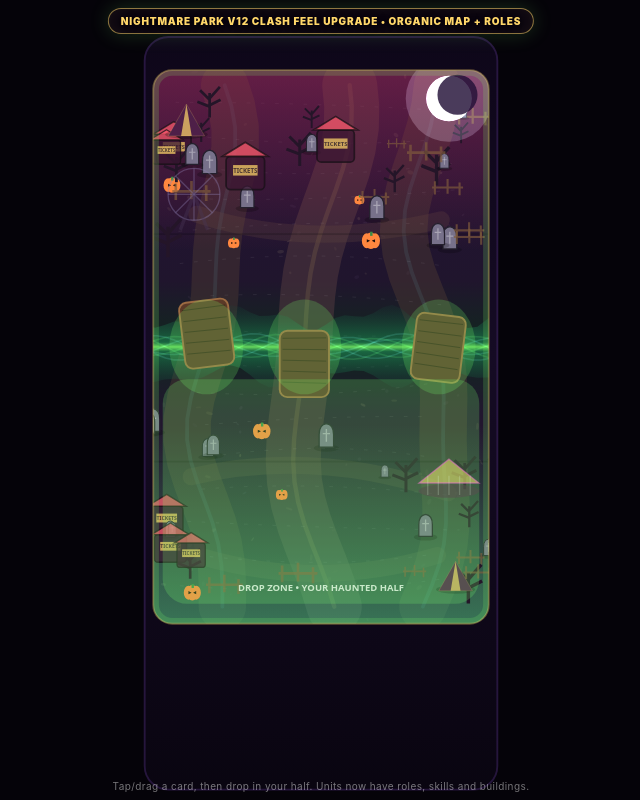
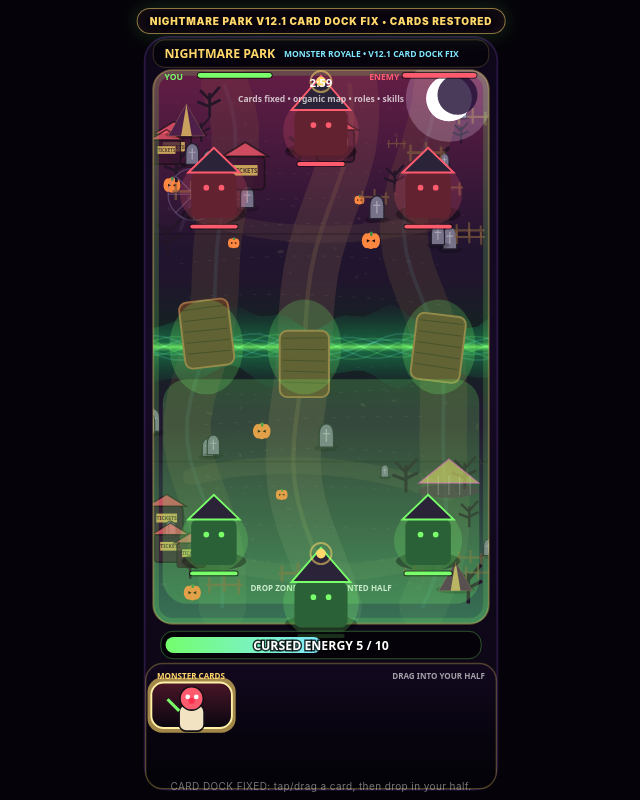
Before and after one commit to awaterman78/Nightmare-Park, a plain HTML site: page index.html in a window 1280 px wide. Shown: the whole page, without its empty margins (319-959 px from the left). Drawn offline with Linux system fonts and the light colour scheme.

Commit message:
Add files via upload

```diff
--- a/index.html
+++ b/index.html
@@ -4,7 +4,7 @@
   <meta charset="utf-8" />
   <meta name="viewport" content="width=device-width, initial-scale=1, maximum-scale=1, user-scalable=no" />
   <meta name="theme-color" content="#090512" />
-  <title>Nightmare Park: Monster Royale — V12 Clash Feel Upgrade</title>
+  <title>Nightmare Park: Monster Royale — V12.1 Card Dock Fix</title>
   <style>
     :root {
       --bg0:#090512;
@@ -72,15 +72,15 @@
   </style>
 </head>
 <body>
-  <div id="versionFlag">NIGHTMARE PARK V12 CLASH FEEL UPGRADE • ORGANIC MAP + ROLES</div>
+  <div id="versionFlag">NIGHTMARE PARK V12.1 CARD DOCK FIX • CARDS RESTORED</div>
   <canvas id="game" aria-label="Nightmare Park Monster Royale game canvas"></canvas>
-  <div id="fallbackText">Tap/drag a card, then drop in your half. Units now have roles, skills and buildings.</div>
+  <div id="fallbackText">CARD DOCK FIXED: tap/drag a card, then drop in your half.</div>
 
 <script>
 (() => {
   'use strict';
 
-  const BUILD = 'V12 CLASH FEEL UPGRADE';
+  const BUILD = 'V12.1 CARD DOCK FIX';
   const V = { w: 390, h: 844 };
   const FIELD = { x: 18, y: 74, w: 354, h: 584, bottom: 658, top: 74, mid: 366 };
   const LANES = [82, 195, 308];
@@ -999,7 +999,7 @@
     roundRect(FIELD.x + 10, FIELD.mid + 34, FIELD.w - 20, FIELD.bottom - FIELD.mid - 55, 26);
     ctx.fill();
     ctx.globalAlpha = .82;
-    ctx.font = '900 10px system-ui';
+    ctx.font = '900 8.5px system-ui';
     ctx.textAlign = 'center';
     ctx.fillStyle = enough ? '#e7ffe4' : '#ffd1d1';
     ctx.fillText('DROP ZONE • YOUR HAUNTED HALF', 195, FIELD.bottom - 35);
@@ -1015,6 +1015,14 @@
     ctx.restore();
   }
 
+  function drawTowers() {
+    const liveTowers = state.towers
+      .filter(t => t.hp > 0)
+      .slice()
+      .sort((a, b) => a.y - b.y);
+    for (const t of liveTowers) drawTower(t);
+  }
+
   function drawTower(t) {
     const alive = t.hp > 0;
     const teamCol = t.team === PLAYER ? '#79ff6a' : '#ff5b6e';
@@ -1161,6 +1169,14 @@
 
     drawHpBar(x - 26, y + 36, 52, 6, t.hp, t.maxHp, teamCol);
     ctx.restore();
+  }
+
+  function drawUnits() {
+    const liveUnits = state.units
+      .filter(u => u.hp > 0)
+      .slice()
+      .sort((a, b) => a.y - b.y);
+    for (const u of liveUnits) drawUnit(u);
   }
 
   function drawUnit(u) {
@@ -1567,7 +1583,7 @@
     ctx.fillText(state.suddenDeath ? 'SUDDEN DEATH' : mins + ':' + secs, 195, 92);
     ctx.font = '800 9px system-ui';
     ctx.fillStyle = 'rgba(255,255,255,.72)';
-    ctx.fillText('Organic map • roles • skills • buildings', 195, 108);
+    ctx.fillText('Cards fixed • organic map • roles • skills', 195, 108);
     ctx.restore();
   }
 
@@ -1606,6 +1622,54 @@
     ctx.fillStyle = '#fff';
     ctx.fillText('CURSED ENERGY ' + Math.floor(state.energy) + ' / 10', x + w / 2, y + 20);
     ctx.restore();
+  }
+
+  function drawCards() {
+    cardRects.length = 0;
+
+    const deckX = 10;
+    const deckY = 700;
+    const deckW = V.w - 20;
+    const deckH = 132;
+
+    ctx.save();
+    const panel = ctx.createLinearGradient(deckX, deckY, deckX, deckY + deckH);
+    panel.addColorStop(0, 'rgba(18,8,31,.94)');
+    panel.addColorStop(.55, 'rgba(8,4,15,.96)');
+    panel.addColorStop(1, 'rgba(3,2,7,.98)');
+    ctx.fillStyle = panel;
+    roundRect(deckX, deckY, deckW, deckH, 18);
+    ctx.fill();
+    ctx.strokeStyle = 'rgba(255,215,106,.28)';
+    ctx.lineWidth = 1.5;
+    roundRect(deckX, deckY, deckW, deckH, 18);
+    ctx.stroke();
+
+    ctx.textAlign = 'left';
+    ctx.font = '900 8.5px system-ui';
+    ctx.fillStyle = '#ffd76a';
+    ctx.fillText('MONSTER CARDS', deckX + 12, deckY + 16);
+    ctx.textAlign = 'right';
+    ctx.fillStyle = 'rgba(255,255,255,.62)';
+    ctx.fillText('DRAG INTO YOUR HALF', deckX + deckW - 12, deckY + 16);
+    ctx.restore();
+
+    const gap = 6;
+    const w = (V.w - 32 - gap * 3) / 4;
+    const h = 48;
+    const startX = 16;
+    const startY = 720;
+
+    for (let i = 0; i < cards.length; i++) {
+      const row = Math.floor(i / 4);
+      const col = i % 4;
+      const x = startX + col * (w + gap);
+      const y = startY + row * (h + 7);
+      cardRects.push({ x, y, w, h });
+      drawCard(cards[i], x, y, w, h, state.selected === i);
+    }
+
+    if (state.dragging) drawDraggedCard(state.dragging.key, state.dragging.x, state.dragging.y);
   }
 
   function drawCard(key, x, y, w, h, selected) {
@@ -1694,14 +1758,14 @@
     ctx.stroke();
 
     ctx.globalAlpha = enough ? 1 : .35;
-    drawCardIcon(key, x + w / 2, y + 39, selected);
+    drawCardIcon(key, x + w / 2, y + 21, selected);
     ctx.textAlign = 'center';
-    ctx.font = '900 10px system-ui';
+    ctx.font = '900 8.5px system-ui';
     ctx.fillStyle = '#fff';
-    ctx.fillText(s.short.toUpperCase(), x + w / 2, y + 79);
-    ctx.font = '700 8px system-ui';
+    ctx.fillText(s.short.toUpperCase(), x + w / 2, y + 39);
+    ctx.font = '700 6.8px system-ui';
     ctx.fillStyle = 'rgba(255,255,255,.68)';
-    wrapTiny(s.desc, x + w / 2, y + 93, w - 8);
+    ctx.fillText((s.role || '').toUpperCase().slice(0, 13), x + w / 2, y + 47);
     ctx.globalAlpha = 1;
 
     ctx.fillStyle = enough ? '#79ff6a' : '#ff6b6b';
```
